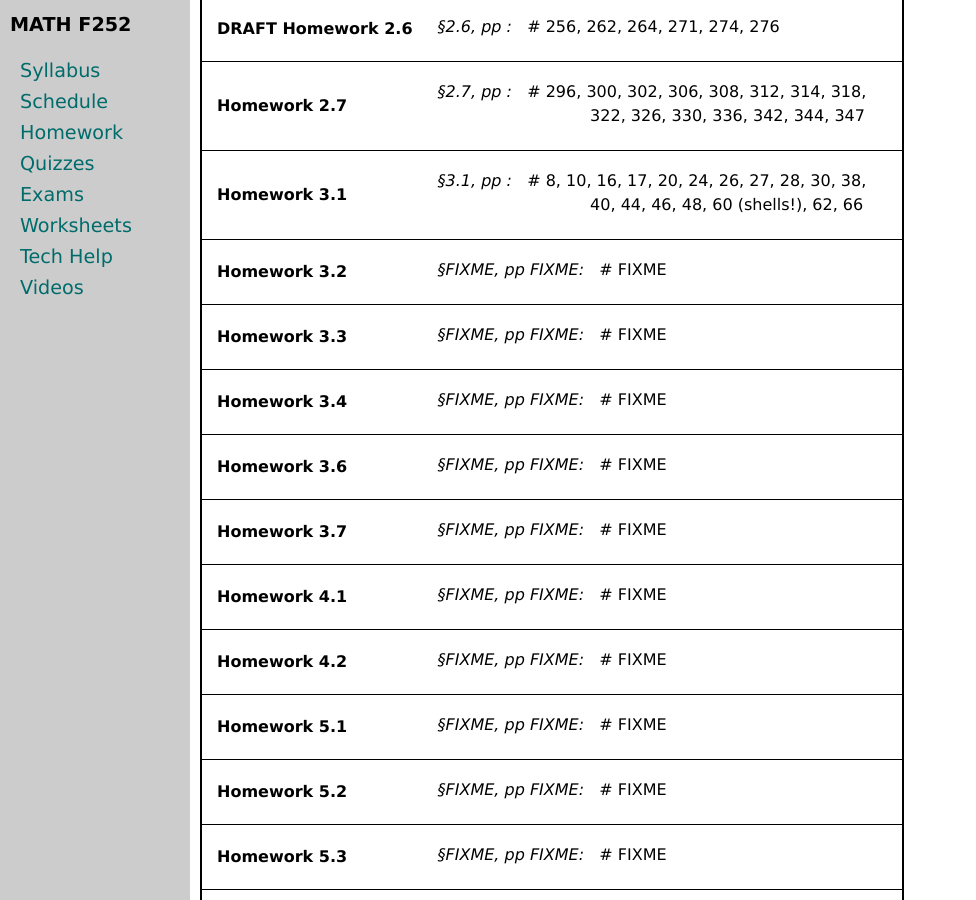
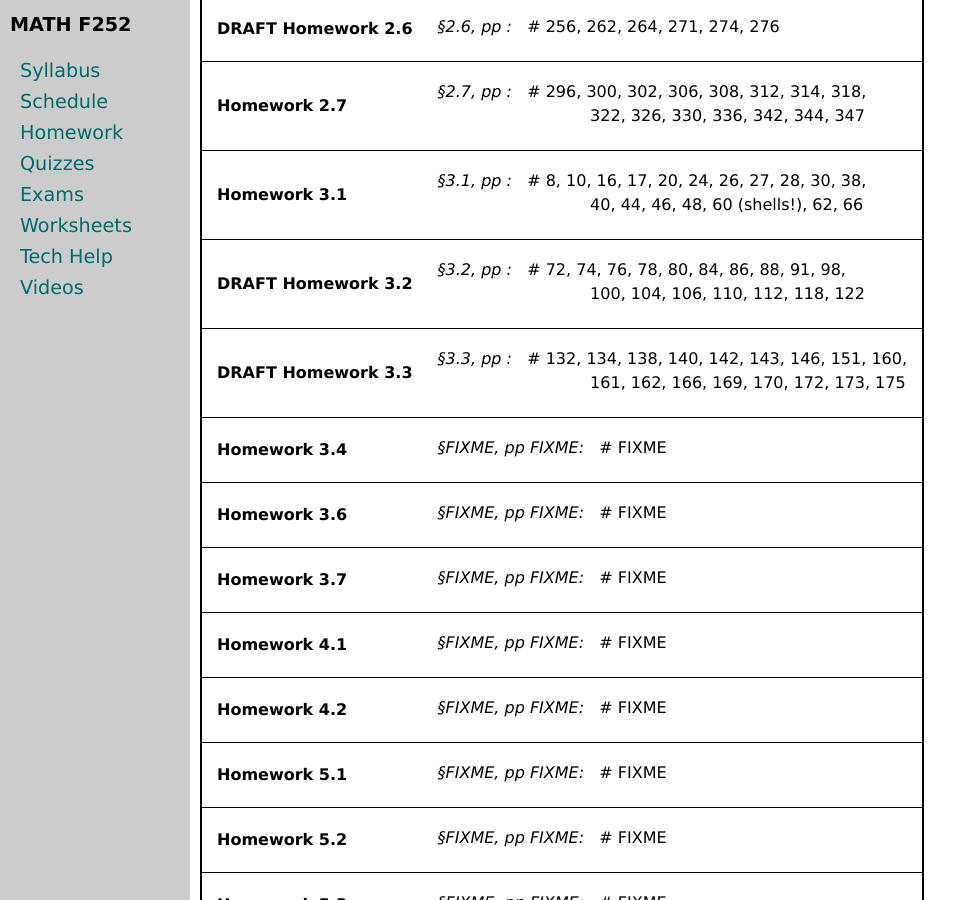
Before and after one commit to uaf-math/calc2, a Jekyll site: the page built from homework.md, in a window 1280 px wide and 900 px high, scrolled down 839 px. Shown: the whole window, without its empty margins (0-976 px from the left). Built offline with Jekyll 4.4.1, drawn with Linux system fonts in a browser that asks for light colours.

Commit message:
Draft 2 more homeworks.

```diff
--- a/_data/homework.yml
+++ b/_data/homework.yml
@@ -62,16 +62,18 @@ homework:
     pages:
     problems: 8, 10, 16, 17, 20, 24, 26, 27, 28, 30, 38,
     cont: 40, 44, 46, 48, 60 (shells!), 62, 66
-- name: Homework 3.2
+- name: DRAFT Homework 3.2
   sections:
-  - section: FIXME
-    pages: FIXME
-    problems: FIXME
-- name: Homework 3.3
+  - section: 3.2
+    pages:
+    problems: 72, 74, 76, 78, 80, 84, 86, 88, 91, 98,
+    cont: 100, 104, 106, 110, 112, 118, 122
+- name: DRAFT Homework 3.3
   sections:
-  - section: FIXME
-    pages: FIXME
-    problems: FIXME
+  - section: 3.3
+    pages:
+    problems: 132, 134, 138, 140, 142, 143, 146, 151, 160,
+    cont: 161, 162, 166, 169, 170, 172, 173, 175
 - name: Homework 3.4
   sections:
   - section: FIXME
```
